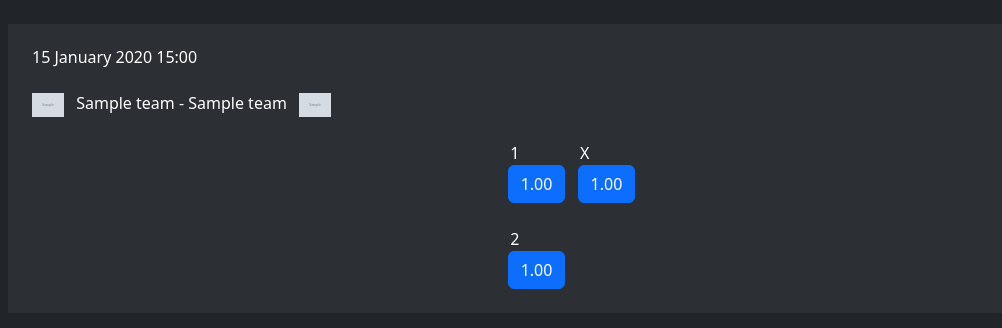
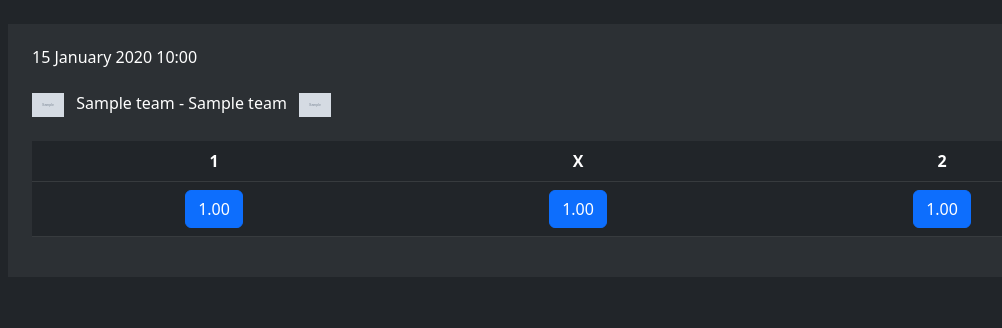
Before and after one commit to sowinskipatryk/Betting-Site-Django, a Django app: page /matches/ in a window 1280 px wide. Shown: the part 90-418 px from the top of the page, without its empty margins (62-1064 px from the left). Run offline with Django 4.2, Linux system fonts and the light colour scheme; tables that the repository leaves empty hold one stand-in row (values such as "Sample post"); grey boxes marked "Sample" are stand-in pictures.

Commit message:
time fix

```diff
--- a/royalbetsproject/royalbetsapp/templates/matches.html
+++ b/royalbetsproject/royalbetsapp/templates/matches.html
@@ -5,32 +5,24 @@
 {% for match in fixtures %}
 <div class="row d-block mt-4">
     <div class="p-4 bet">
-        <div class="text-white h6">{{match.date|date:'d F Y j:i'}}</div>
-        <div class="text-white mt-4">
+        <div class="text-white h6">{{match.date|date:'d F Y H:i'}}</div>
+        <div class="text-white mt-4 mb-4">
             <img class="team-logo me-2" width=32px alt="{{match.team_home}}" src="{{match.team_home.image_url}}"> {{match.team_home}} - {{match.team_away}}
             <img class="team-logo ms-2" width=32px alt="{{match.team_away}}" src="{{match.team_away.image_url}}">
         </div>
         <div class="odds-segment">
-            <div class="odds">
-            <div class="odd-block text-center ms-2">
-                <div class="mt-4">
-                    <div class="bet-option col-sm-3 text-white">1</div>
-                </div>
-                <div class="bet-odd col-sm-3"><button type="button" class="btn btn-primary">{{match.odds_team_home}}</button></div>
-            </div>
-            <div class="odd-block text-center ms-2">
-                <div class="mt-4">
-                    <div class="bet-option col-sm-3 text-white">X</div>
-                </div>
-                <div class="bet-odd col-sm-3"><button type="button" class="btn btn-primary">{{match.odds_draw}}</button></div>
-            </div>
-            <div class="odd-block text-center ms-2">
-                <div class="mt-4">
-                    <div class="bet-option col-sm-3 text-white">2</div>
-                </div>
-                <div class="bet-odd col-sm-3"><button type="button" class="btn btn-primary">{{match.odds_team_away}}</button></div>
-            </div>
-        </div>
+            <table class="table table-dark">
+            <thead>
+                <th class="text-center" scope="col">1</th>
+                <th class="text-center" scope="col">X</th>
+                <th class="text-center" scope="col">2</th>
+            </thead>
+            <tbody>
+                <td class="text-center"><button type="button" class="btn btn-primary">{{match.odds_team_home}}</button></td>
+                <td class="text-center"><button type="button" class="btn btn-primary">{{match.odds_draw}}</button></td>
+                <td class="text-center"><button type="button" class="btn btn-primary">{{match.odds_team_away}}</button></td>
+            </tbody>
+            </table>
         </div>
     </div>
 </div>
--- a/royalbetsproject/static/css/style.css
+++ b/royalbetsproject/static/css/style.css
@@ -7,10 +7,3 @@
 {
     background-color: rgb(44,48,52) !important;
 }
-
-.odds
-{
-    margin-left: auto;
-    margin-right: auto;
-    width: 200px !important;
-}
```
